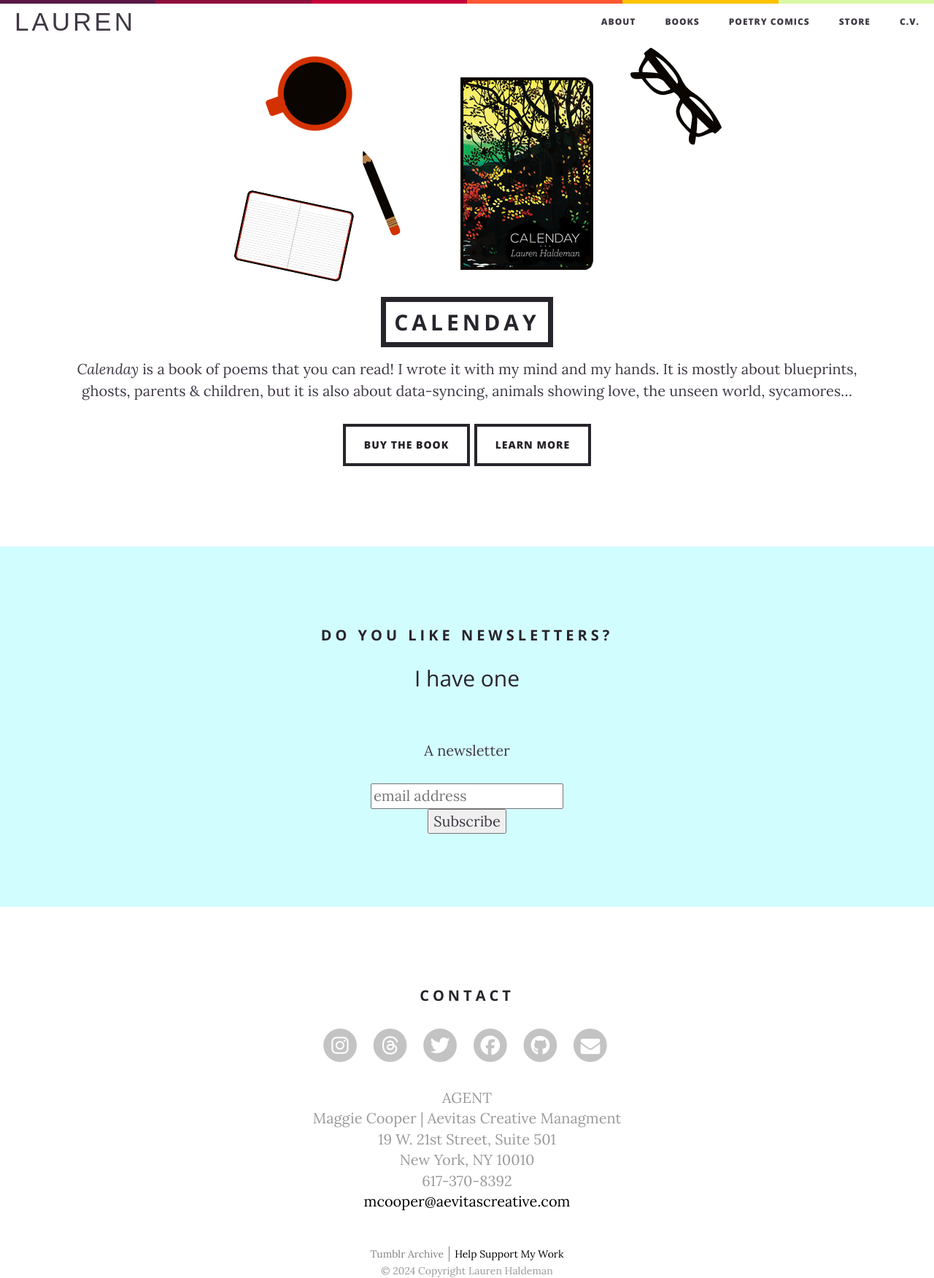
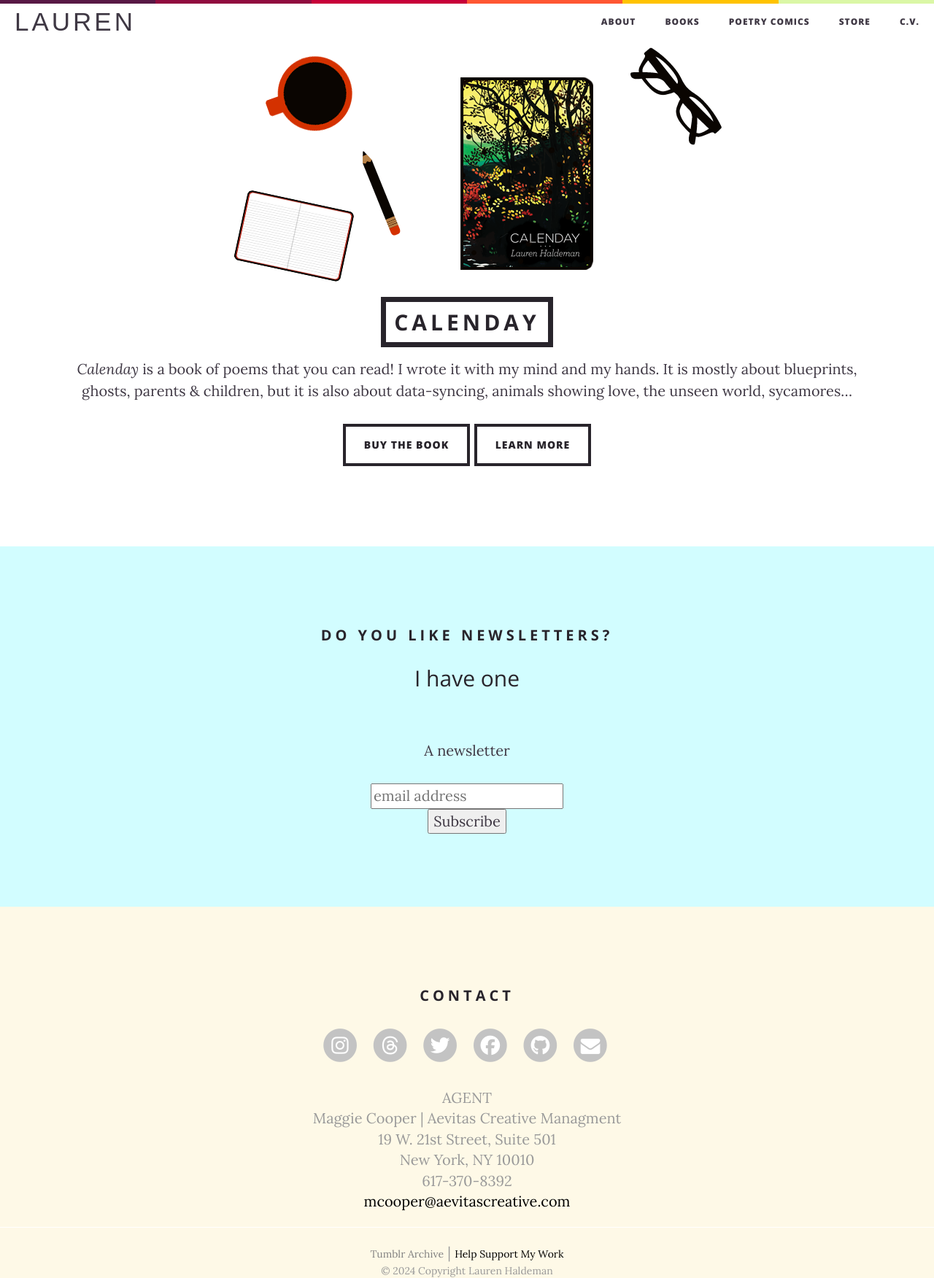
Before and after one commit to laurenhaldeman/laurenhaldeman.github.io, a Jekyll site: the page built from calenday-is-a-book.html, in a window 1280 px wide. Shown: the whole page at 73% size. Built offline with Jekyll 4.4.1, drawn with Linux system fonts in a browser that asks for light colours; nearby versions of some CDN libraries; some web fonts are replaced; comment, search, counter and statistics services are not loaded.

Commit message:
Update footer.html

```diff
--- a/_includes/footer.html
+++ b/_includes/footer.html
@@ -18,7 +18,7 @@
 </section>
 
 <!--End mc_embed_signup-->
-<div class="textcenter" style="color: #999; padding-top: 100px;">
+<div class="textcenter paper" style="color: #999; padding-top: 100px;">
 <h1 class="lined">CONTACT</h1>
 
   <ul class="list-inline">
```
